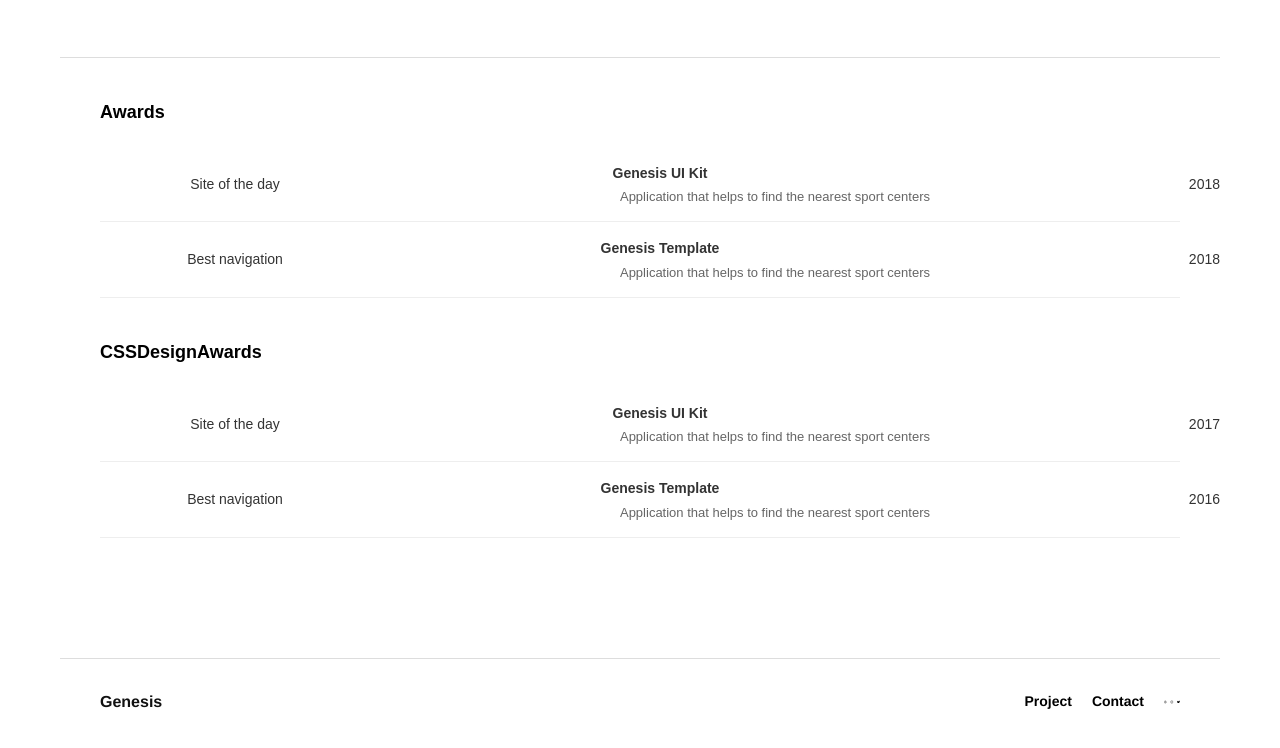
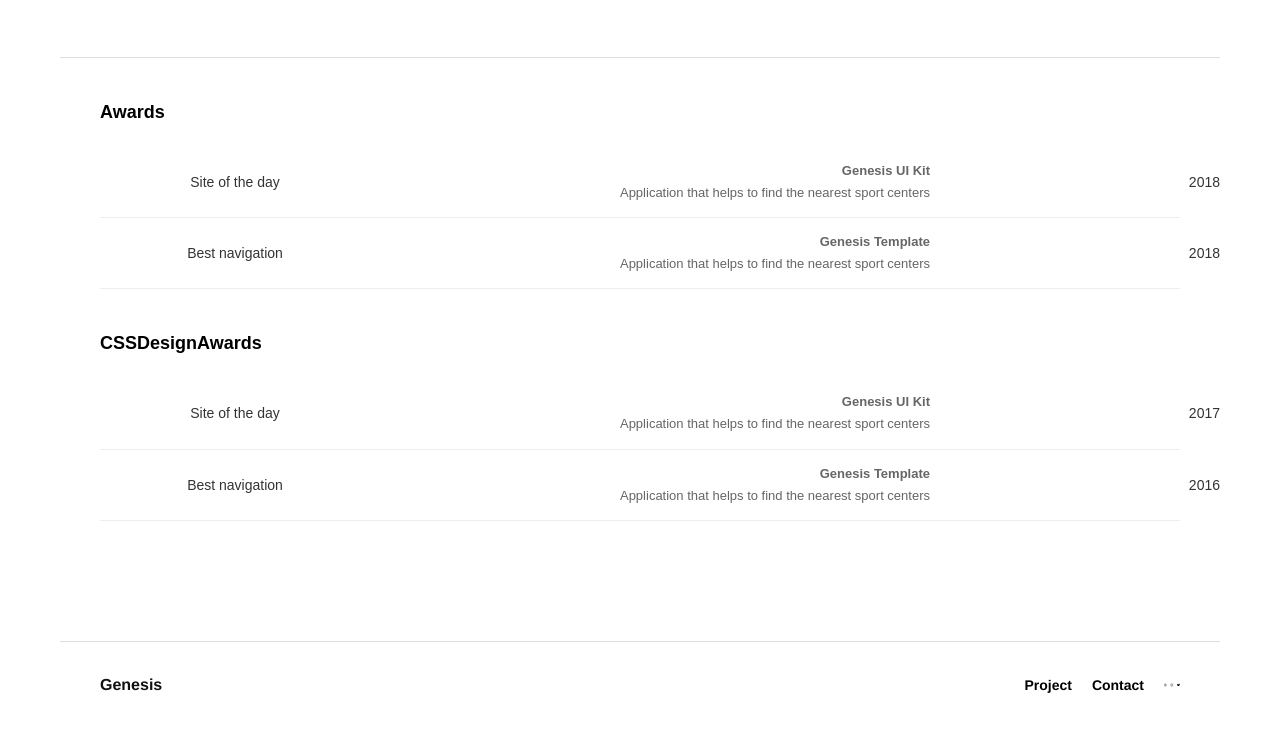
Before and after one commit to TamanHassan/Sass, a plain HTML site: page index.html in a window 1280 px wide. Shown: the part 3050-3798 px from the top of the page. Drawn offline with Linux system fonts and the light colour scheme.

Commit message:
updated code to index.html and project.html

```diff
--- a/index.html
+++ b/index.html
@@ -61,21 +61,21 @@
                     <h3>Awards</h3>
 
                 <div class="award-row">
-                    <div class="label">Site of the day</div>
+                    <div class="label"><span>Site of the day</span></div>
                     <div class="details">
-                        <strong>Genesis UI Kit</strong>
+                        <p><strong>Genesis UI Kit</strong></p>
                         <p>Application that helps to find the nearest sport centers</p>
                     </div>
-                    <div class="year">2018</div>
+                    <div class="year"><span>2018</span></div>
                 </div>
 
                 <div class="award-row">
-                    <div class="label">Best navigation</div>
+                    <div class="label"><span>Best navigation</span></div>
                     <div class="details">
-                        <strong>Genesis Template</strong>
+                        <p><strong>Genesis Template</strong></p>
                         <p>Application that helps to find the nearest sport centers</p>
                     </div>
-                    <div class="year">2018</div>
+                    <div class="year"><span>2018</span></div>
                     </div>
                 </div>
 
@@ -84,21 +84,21 @@
                 <h3>CSSDesignAwards</h3>
 
                 <div class="award-row">
-                    <div class="label">Site of the day</div>
+                    <div class="label"><span>Site of the day</span></div>
                     <div class="details">
-                        <strong>Genesis UI Kit</strong>
+                        <p><strong>Genesis UI Kit</strong></p>
                         <p>Application that helps to find the nearest sport centers</p>
                     </div>
-                    <div class="year">2017</div>
+                    <div class="year"><span>2017</span></div>
                 </div>
 
                 <div class="award-row">
-                    <div class="label">Best navigation</div>
+                    <div class="label"><span>Best navigation</span></div>
                     <div class="details">
-                        <strong>Genesis Template</strong>
+                        <p><strong>Genesis Template</strong></p>
                         <p>Application that helps to find the nearest sport centers</p>
                     </div>
-                    <div class="year">2016</div>
+                    <div class="year"><span>2016</span></div>
                     </div>
                 </div>
             </section>
@@ -108,8 +108,8 @@
             <footer class="site-footer">
                 <div class="footer-left"><span>Genesis</span></div>
                 <div class="footer-right">
-                    <a href="project.html">Project</a>
-                    <a href="contact.html">Contact</a>
+                    <a href="pages/project.html">Project</a>
+                    <a href="pages/contact.html">Contact</a>
                     <img src="images/Social.svg" alt="social media icons">
 
                     </div>
```
Also changed, not shown: pages/project.html (+7 -6 lines).
